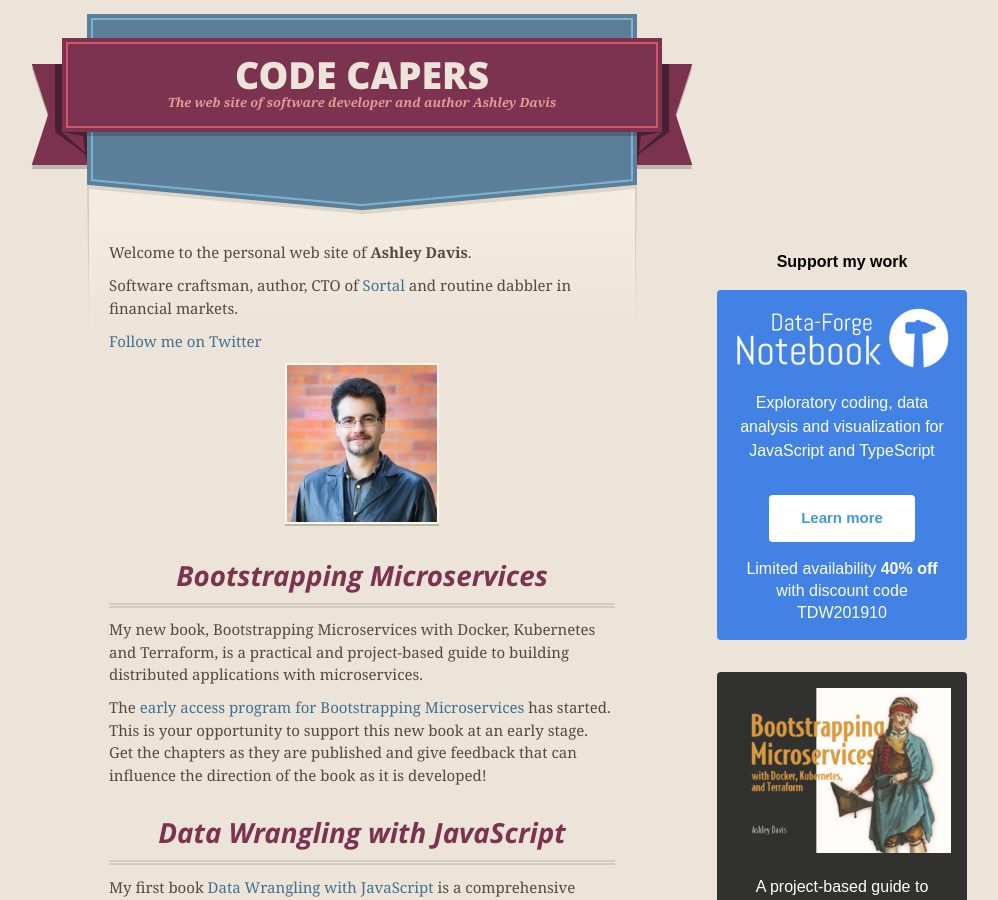
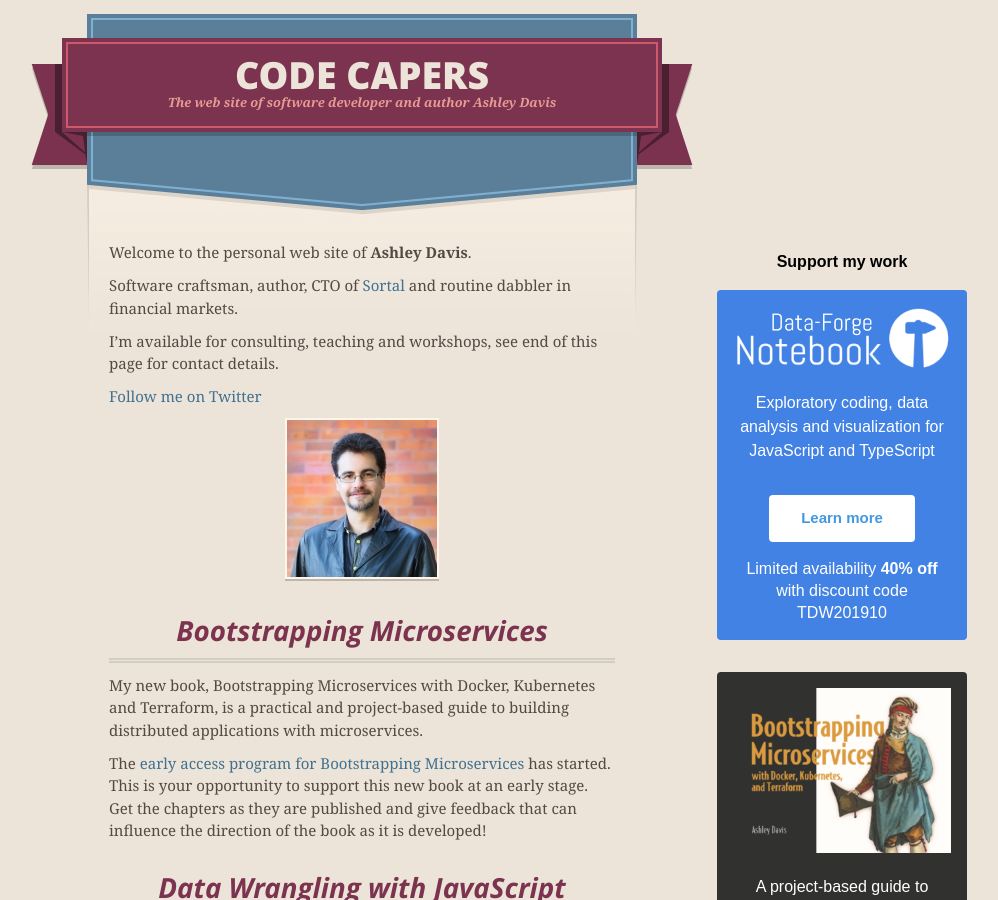
Before and after one commit to ashleydavis/personal-web-page, a Jekyll site: the page built from index.md, in a window 1280 px wide and 900 px high. Shown: the whole window, without its empty margins (278-1276 px from the left). Built offline with Jekyll 4.4.1, drawn with Linux system fonts in a browser that asks for light colours.

Commit message:
Small update.

```diff
--- a/index.md
+++ b/index.md
@@ -5,6 +5,8 @@ layout: default
 Welcome to the personal web site of **Ashley Davis**.
 
 Software craftsman, author, CTO of [Sortal](https://www.sortal.io) and routine dabbler in financial markets.
+
+I'm available for consulting, teaching and workshops, see end of this page for contact details.
 
 [Follow me on Twitter](https://twitter.com/ashleydavis75)
 
```
